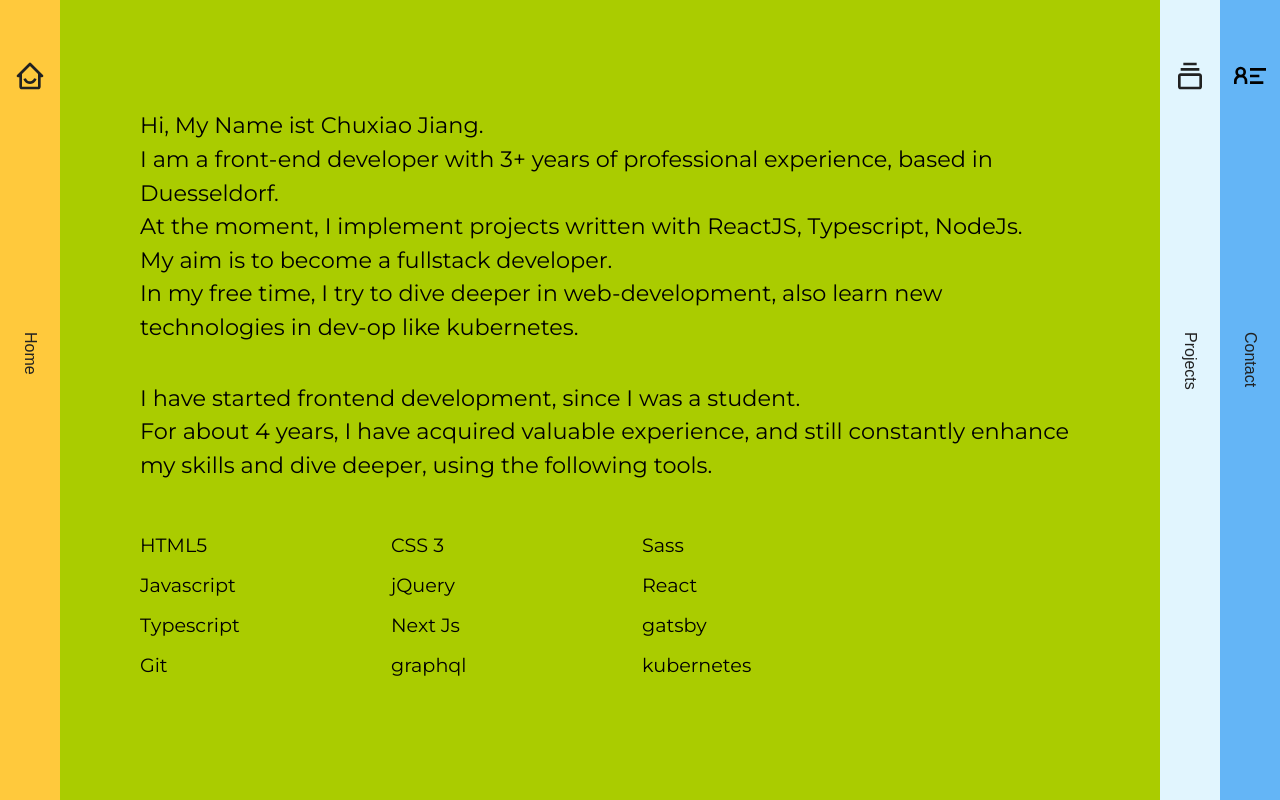
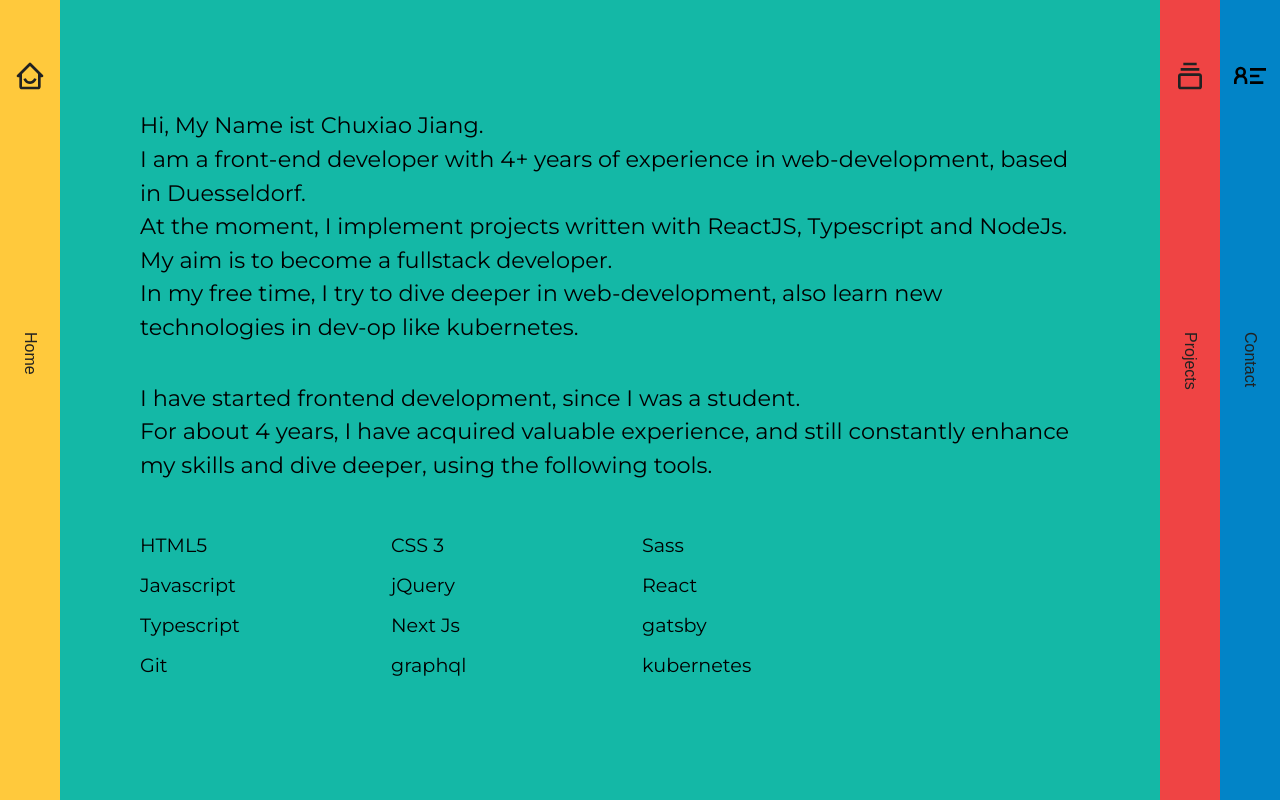
Before and after one commit to YiDaoJ/my-portfolio, a React (Create React App) app: page /about in a window 1280 px wide. Built offline with nearby package versions, Linux system fonts and the light colour scheme.

Commit message:
update project-preview

```diff
--- a/src/components/index.ts
+++ b/src/components/index.ts
@@ -1,5 +1,6 @@
 export * from './styled-components'
 export { IconLink } from './link/icon-link'
+export { TextLink } from './link/text-link'
 export { Navigation } from './nav'
 export { Layout } from './layout'
 export { ProjectPreview } from './project-preview'
--- /dev/null
+++ b/src/components/link/text-link.tsx
@@ -0,0 +1,76 @@
+import React, { ReactNode } from 'react'
+import styled from 'styled-components'
+
+interface TextLinkProps {
+  children: string | ReactNode
+  href: string
+  target?: string
+  rel?: string
+}
+
+export const TextLink: React.FC<TextLinkProps> = ({
+  children,
+  href,
+  target = '_blank',
+  rel,
+}) => (
+  <StyledTextLink href={href} target={target} rel={rel}>
+    {children}
+  </StyledTextLink>
+)
+
+export const StyledTextLink = styled.a`
+  display: inline-block;
+  position: relative;
+  color: #343434;
+  text-decoration: none;
+  padding: 0 6px;
+  &:before,
+  &:after {
+    will-change: transform;
+    content: '';
+    display: block;
+    position: absolute;
+    z-index: -1;
+  }
+  &:before {
+    transition: 100ms ease-out 50ms;
+    transform-origin: 0 24px;
+    top: 0;
+    left: 0;
+    width: 100%;
+    height: 100%;
+    border-radius: 6px;
+    background: #f87171;
+  }
+  &:after {
+    transition: 50ms ease-out;
+    transform: scaleX(0);
+    transform-origin: left center;
+    bottom: -9px;
+    right: -12px;
+    border: 8px solid transparent;
+    border-left-color: #ef4444;
+  }
+  &:hover {
+    &:before {
+      transition: 100ms ease-out;
+      transform: scaleY(0.18);
+      background: #ef4444;
+    }
+    &:after {
+      transition: 50ms ease-out 100ms;
+      transform: none;
+    }
+  }
+  /* &:active {
+    &:before {
+      transition: 100ms ease-in;
+      background: mix(#f1f1f1, #0077ff, 40%);
+    }
+    &:after {
+      transition: 100ms ease-in;
+      border-left-color: mix(#f1f1f1, #0077ff, 40%);
+    }
+  } */
+`
--- a/src/components/nav/index.tsx
+++ b/src/components/nav/index.tsx
@@ -86,19 +86,19 @@
   },
   {
     label: 'about',
-    color: '#aacc00',
+    color: '#14B8A6',
     path: 'about',
     icon: <SiAboutdotme />,
   },
   {
     label: 'projects',
-    color: '#e1f5fe',
+    color: '#EF4444',
     path: 'projects',
     icon: <BiCollection />,
   },
   {
     label: 'contact',
-    color: '#64b5f6',
+    color: '#0284C7',
     path: 'contact',
     icon: <GrContactInfo />,
   },
--- a/src/components/page-container/index.tsx
+++ b/src/components/page-container/index.tsx
@@ -4,17 +4,19 @@
 interface PageContainerProps {
   index: number
   background: string
+  fullHeight?: boolean
   children: ReactNode | ReactNode[]
 }
 
 export const PageContainer: React.FC<PageContainerProps> = ({
   index = 0,
+  fullHeight = true,
   background,
   children,
 }) => {
   return (
     <Page index={index} background={background}>
-      <Main>{children}</Main>
+      <Main fullHeight={fullHeight}>{children}</Main>
     </Page>
   )
 }
@@ -41,11 +43,18 @@
   visibility: hidden;
   animation: ${fadeIn} 0.5s ease 1 0.5s forwards;
   top: 0;
+
+  overflow-y: scroll;
+  -ms-overflow-style: none; /* IE and Edge */
+  scrollbar-width: none; /* Firefox */
+  ::-webkit-scrollbar {
+    display: none;
+  }
 `
 
-export const Main = styled.div`
+export const Main = styled.div<{ fullHeight: boolean }>`
   width: 100%;
-  height: 100%;
+  height: ${({ fullHeight }) => (fullHeight ? '100%' : 'auto')};
   padding: 5rem;
 
   display: flex;
--- a/src/components/project-preview/index.tsx
+++ b/src/components/project-preview/index.tsx
@@ -1,10 +1,10 @@
-import React from 'react'
+import React, { ReactNode } from 'react'
 import styled from 'styled-components'
-import { TextLink } from '../styled-components'
+import { TextLink } from '../link/text-link'
 
 interface ProjectPreviewProps {
   title: string
-  description: string
+  description: string | ReactNode | ReactNode[]
   image: string
   links?: { title: string; url: string }[]
 }
@@ -53,15 +53,20 @@
   background-image: url(${(props) => props.url});
   background-repeat: no-repeat;
   background-size: cover;
+  border-radius: 8px;
 `
 
 const Content = styled.div`
-  width: 450px;
+  width: 50vw;
   height: auto;
-  transform: translateY(-80px);
-  background-color: #eb9d00;
-  padding: 1rem;
-  color: #f1f8e9;
+  background-color: #fcd34d;
+  padding: 1.5rem 2rem;
+  color: #18181b;
+  position: absolute;
+  top: 50%;
+  left: 90%;
+  transform: translateY(-50%);
+  border-radius: 8px;
 
   .project-preview__title {
     font-size: 1.5rem;
@@ -76,6 +81,14 @@
     font-size: 1.1rem;
     line-height: 150%;
     white-space: pre-wrap;
+
+    p {
+      margin: 0;
+    }
+
+    .paragraph_with_space {
+      margin-top: 1rem;
+    }
   }
 
   .project-preview__links {
--- a/src/components/styled-components.ts
+++ b/src/components/styled-components.ts
@@ -62,58 +62,3 @@
     animation: ${swing} 0.8s ease-in-out 1;
   }
 `
-
-export const TextLink = styled.a`
-  display: inline-block;
-  position: relative;
-  color: #343434;
-  text-decoration: none;
-  padding: 0 6px;
-  &:before,
-  &:after {
-    will-change: transform;
-    content: '';
-    display: block;
-    position: absolute;
-    z-index: -1;
-  }
-  &:before {
-    transition: 100ms ease-out 50ms;
-    transform-origin: 0 24px;
-    top: 0;
-    left: 0;
-    width: 100%;
-    height: 100%;
-    background: #c1d9f4;
-  }
-  &:after {
-    transition: 50ms ease-out;
-    transform: scaleX(0);
-    transform-origin: left center;
-    bottom: -9px;
-    right: -12px;
-    border: 8px solid transparent;
-    border-left-color: #91c0f7;
-  }
-  &:hover {
-    &:before {
-      transition: 100ms ease-out;
-      transform: scaleY(0.18);
-      background: #91c0f7;
-    }
-    &:after {
-      transition: 50ms ease-out 100ms;
-      transform: none;
-    }
-  }
-  /* &:active {
-    &:before {
-      transition: 100ms ease-in;
-      background: mix(#f1f1f1, #0077ff, 40%);
-    }
-    &:after {
-      transition: 100ms ease-in;
-      border-left-color: mix(#f1f1f1, #0077ff, 40%);
-    }
-  } */
-`
--- a/src/pages/About.tsx
+++ b/src/pages/About.tsx
@@ -4,13 +4,13 @@
 
 export const About: React.FC = () => {
   return (
-    <PageContainer index={1} background='#aacc00'>
+    <PageContainer index={1} background='#14B8A6'>
       <StyledH2>
         Hi, My Name ist Chuxiao Jiang. <br />
-        I am a front-end developer with 3+ years of professional experience,
-        based in Duesseldorf.
+        I am a front-end developer with 4+ years of experience in
+        web-development, based in Duesseldorf.
         <br />
-        At the moment, I implement projects written with ReactJS, Typescript,
+        At the moment, I implement projects written with ReactJS, Typescript and
         NodeJs.
         <br />
         My aim is to become a fullstack developer.
--- a/src/pages/Contact.tsx
+++ b/src/pages/Contact.tsx
@@ -5,28 +5,41 @@
   FaCodepen,
   FaFacebookSquare,
   FaBloggerB,
+  FaLinkedinIn,
 } from 'react-icons/fa'
-import { IconLink, PageContainer, StyledH1, StyledLink } from '../components'
+import {
+  IconLink,
+  PageContainer,
+  StyledH1,
+  StyledLink,
+  TextLink,
+} from '../components'
 
 export const Contact: React.VFC = () => {
   return (
-    <PageContainer index={3} background='#64b5f6'>
+    <PageContainer index={3} background='#0284C7'>
       <StyledH1>Let&apos;s talk!</StyledH1>
 
       <StyledEmail>
-        <StyledLink
+        <TextLink
           href='mailto:jiang.chuxiao@gmail.com'
           target='_blank'
           rel='noreferrer'
         >
           jiang.chuxiao@gmail.com
-        </StyledLink>
+        </TextLink>
       </StyledEmail>
 
       <SubTitle>Or find me on:</SubTitle>
       <ContactPanel>
         <IconLink linkURL='https://github.com/YiDaoJ' title='Github'>
           <FaGithubAlt />
+        </IconLink>
+        <IconLink
+          linkURL='https://www.linkedin.com/in/chuxiao-jiang-406b0b239/'
+          title='LinkedIn'
+        >
+          <FaLinkedinIn />
         </IconLink>
         <IconLink linkURL='http://codepen.io/yidaoJ/' title='CodePen'>
           <FaCodepen />
@@ -63,11 +76,11 @@
 `
 
 const StyledEmail = styled.div`
-  text-align: center;
+  /* text-align: center;
   font-size: 1.3rem;
   margin-bottom: 3rem;
   font-weight: 400;
-  color: #f1f8e9;
+  color: #f1f8e9; */
 `
 
 export default Contact
--- a/src/pages/Projects.tsx
+++ b/src/pages/Projects.tsx
@@ -1,4 +1,5 @@
 import React from 'react'
+import styled from 'styled-components'
 import { PageContainer, ProjectPreview } from '../components'
 
 const LinksReactMovingText = [
@@ -12,16 +13,61 @@
   },
 ]
 
+const LinksWebsites = [
+  {
+    title: 'Website 1',
+    url: 'https://www.42ds.com/',
+  },
+  {
+    title: 'Website 2',
+    url: 'https://www.beyonddialog.com/',
+  },
+]
+
 export const ProjectsPage: React.VFC = () => {
   return (
-    <PageContainer index={2} background='#e1f5fe'>
-      <ProjectPreview
-        title='react-moving-text'
-        description='A library for animated texts built with React and CSS Animation.'
-        image='https://s2.loli.net/2022/04/19/BzroIbfMD4nYSwC.png'
-        links={LinksReactMovingText}
-      />
+    <PageContainer index={2} background='#EF4444' fullHeight={false}>
+      <FlexContainer>
+        <ProjectPreview
+          title='react-moving-text'
+          description={
+            <>
+              <p>
+                A library to make animated typography for web-applications built
+                with react.
+              </p>
+              <p>The lib is implemented with React and CSS-Animation.</p>
+              <p className='paragraph_with_space'>Other used techs: webpack</p>
+            </>
+          }
+          image='https://s2.loli.net/2022/04/19/BzroIbfMD4nYSwC.png'
+          links={LinksReactMovingText}
+        />
+        <ProjectPreview
+          title='static websites'
+          description='static websites are built with react and typescript, whose contents store in headless CMS strapi. Communication between front-end and back-end is via REST-Api realised.'
+          image='https://s2.loli.net/2022/05/26/dSDaP4kAGoITtsQ.png'
+          links={LinksWebsites}
+        />
+        <ProjectPreview
+          title='Single-Page-Applications for municipal utility efficiency network '
+          description='static websites are built with react and typescript, whose contents store in headless CMS strapi. Communication between front-end and back-end is via REST-Api realised.'
+          image='https://www.42ds.com/api/uploads/42ds_evu_cloud_ddebe46555.png'
+          links={LinksWebsites}
+        />
+      </FlexContainer>
     </PageContainer>
   )
 }
+
+const FlexContainer = styled.div`
+  width: 100%;
+  height: auto;
+  display: flex;
+  flex-direction: column;
+  gap: 4rem;
+  justify-content: flex-start;
+  align-items: flex-start;
+`
+
 export default ProjectsPage
```
